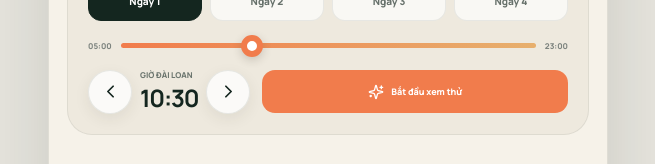
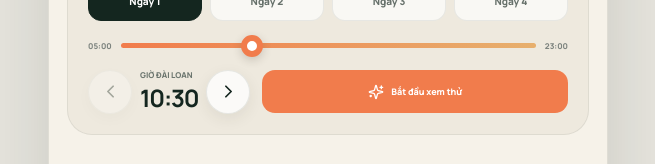
Before and after one commit to tranhiepdat/TripGuide, a React (Vite) app: page / in a window 1280 px wide. Shown: the part 1088-1252 px from the top of the page, without its empty margins (312-967 px from the left). Built offline with nearby package versions, Linux system fonts and the light colour scheme.

Commit message:
Navigate preview by destination
Make the preview chevrons move between itinerary destinations, including across day boundaries, while preserving manual time selection.

```diff
--- a/src/App.tsx
+++ b/src/App.tsx
@@ -59,7 +59,7 @@ type OpenDirections = (item: ItineraryItem) => void;
 
 const PREVIEW_START_MINUTES = 5 * 60;
 const PREVIEW_END_MINUTES = 23 * 60;
-const PREVIEW_STEP_MINUTES = 5;
+const PREVIEW_SLIDER_STEP_MINUTES = 5;
 
 const SOURCE_URL =
   'https://app.notion.com/p/aef8fa576f704484bc66494b64004474?v=3afe8e18611981c79e78000c06433c8e';
@@ -195,6 +195,41 @@ function getTaipeiMinutes(date: Date) {
   const hour = Number(parts.find((part) => part.type === 'hour')?.value ?? 0);
   const minute = Number(parts.find((part) => part.type === 'minute')?.value ?? 0);
   return hour * 60 + minute;
+}
+
+function getPreviewPosition(item: ItineraryItem) {
+  const previewAt = new Date(toInstant(item, 'start').getTime() + 5 * 60_000);
+  return {
+    day: item.dayNumber,
+    minutes: getTaipeiMinutes(previewAt),
+  };
+}
+
+function getAdjacentDestinations(day: number, minutes: number) {
+  const destinations = orderedItems();
+  const cursorMs = getPreviewInstant(day, minutes).getTime();
+  const currentIndex = destinations.findIndex(
+    (item) =>
+      toInstant(item, 'start').getTime() <= cursorMs &&
+      cursorMs < toInstant(item, 'end').getTime(),
+  );
+
+  if (currentIndex >= 0) {
+    return {
+      previous: destinations[currentIndex - 1],
+      next: destinations[currentIndex + 1],
+    };
+  }
+
+  const nextIndex = destinations.findIndex(
+    (item) => toInstant(item, 'start').getTime() > cursorMs,
+  );
+  if (nextIndex < 0) return { previous: destinations.at(-1), next: undefined };
+
+  return {
+    previous: destinations[nextIndex - 1],
+    next: destinations[nextIndex],
+  };
 }
 
 function countdownLabel(target: Date, now: Date) {
@@ -351,6 +386,7 @@ function PreviewControls({
   enabled,
   onDayChange,
   onMinutesChange,
+  onDestinationChange,
   onEnable,
   onReset,
 }: {
@@ -359,13 +395,11 @@ function PreviewControls({
   enabled: boolean;
   onDayChange: (day: number) => void;
   onMinutesChange: (minutes: number) => void;
+  onDestinationChange: (item: ItineraryItem) => void;
   onEnable: () => void;
   onReset: () => void;
 }) {
-  const stepPreviewTime = (direction: -1 | 1) => {
-    const nextMinutes = previewMinutes + direction * PREVIEW_STEP_MINUTES;
-    onMinutesChange(Math.min(PREVIEW_END_MINUTES, Math.max(PREVIEW_START_MINUTES, nextMinutes)));
-  };
+  const { previous, next } = getAdjacentDestinations(previewDay, previewMinutes);
 
   return (
     <section className="preview-panel" aria-label="Xem thử lịch trình">
@@ -397,7 +431,7 @@ function PreviewControls({
             type="range"
             min={PREVIEW_START_MINUTES}
             max={PREVIEW_END_MINUTES}
-            step={PREVIEW_STEP_MINUTES}
+            step={PREVIEW_SLIDER_STEP_MINUTES}
             value={previewMinutes}
             aria-valuetext={formatPreviewClock(previewMinutes)}
             onChange={(event) => onMinutesChange(Number(event.target.value))}
@@ -406,14 +440,14 @@ function PreviewControls({
         <span>23:00</span>
       </div>
       <div className="preview-commit">
-        <div className="preview-time-control" role="group" aria-label="Điều chỉnh thời gian xem thử">
+        <div className="preview-time-control" role="group" aria-label="Chuyển giữa các điểm trong lịch trình">
           <button
-            className="time-step-button"
+            className="destination-step-button"
             type="button"
-            aria-label="Lùi 5 phút"
-            title="Lùi 5 phút"
-            disabled={previewMinutes <= PREVIEW_START_MINUTES}
-            onClick={() => stepPreviewTime(-1)}
+            aria-label={previous ? `Điểm trước: ${previous.title}` : 'Không có điểm trước'}
+            title={previous ? `Điểm trước: ${previous.title}` : 'Không có điểm trước'}
+            disabled={!previous}
+            onClick={() => previous && onDestinationChange(previous)}
           >
             <ChevronLeft size={21} />
           </button>
@@ -424,12 +458,12 @@ function PreviewControls({
             </output>
           </div>
           <button
-            className="time-step-button"
+            className="destination-step-button"
             type="button"
-            aria-label="Tiến 5 phút"
-            title="Tiến 5 phút"
-            disabled={previewMinutes >= PREVIEW_END_MINUTES}
-            onClick={() => stepPreviewTime(1)}
+            aria-label={next ? `Điểm tiếp theo: ${next.title}` : 'Không có điểm tiếp theo'}
+            title={next ? `Điểm tiếp theo: ${next.title}` : 'Không có điểm tiếp theo'}
+            disabled={!next}
+            onClick={() => next && onDestinationChange(next)}
           >
             <ChevronRight size={21} />
           </button>
@@ -459,6 +493,7 @@ function NowScreen({
   onDirections,
   onPreviewDay,
   onPreviewMinutes,
+  onPreviewDestination,
   onPreviewEnable,
   onPreviewReset,
 }: {
@@ -472,6 +507,7 @@ function NowScreen({
   onDirections: OpenDirections;
   onPreviewDay: (day: number) => void;
   onPreviewMinutes: (minutes: number) => void;
+  onPreviewDestination: (item: ItineraryItem) => void;
   onPreviewEnable: () => void;
   onPreviewReset: () => void;
 }) {
@@ -590,6 +626,7 @@ function NowScreen({
         enabled={isPreviewing}
         onDayChange={onPreviewDay}
         onMinutesChange={onPreviewMinutes}
+        onDestinationChange={onPreviewDestination}
         onEnable={onPreviewEnable}
         onReset={onPreviewReset}
       />
@@ -1040,11 +1077,16 @@ function App() {
     window.scrollTo({ top: 0, behavior: 'smooth' });
   };
 
+  const previewDestination = (item: ItineraryItem) => {
+    const position = getPreviewPosition(item);
+    setPreviewDay(position.day);
+    setSelectedDay(position.day);
+    setPreviewMinutes(position.minutes);
+    setIsPreviewing(true);
+  };
+
   const previewItem = (item: ItineraryItem) => {
-    const previewAt = new Date(toInstant(item, 'start').getTime() + 5 * 60_000);
-    setPreviewDay(item.dayNumber);
-    setPreviewMinutes(getTaipeiMinutes(previewAt));
-    setIsPreviewing(true);
+    previewDestination(item);
     setMode('now');
     window.scrollTo({ top: 0, behavior: 'smooth' });
   };
@@ -1094,6 +1136,7 @@ function App() {
               if (isPreviewing) setSelectedDay(day);
             }}
             onPreviewMinutes={setPreviewMinutes}
+            onPreviewDestination={previewDestination}
             onPreviewEnable={() => setIsPreviewing(true)}
             onPreviewReset={() => setIsPreviewing(false)}
           />
--- a/src/styles.css
+++ b/src/styles.css
@@ -760,7 +760,7 @@ main {
   padding-inline: 8px;
 }
 
-.time-step-button {
+.destination-step-button {
   display: grid;
   width: 44px;
   height: 44px;
@@ -774,11 +774,11 @@ main {
   place-items: center;
 }
 
-.time-step-button:active:not(:disabled) {
+.destination-step-button:active:not(:disabled) {
   transform: translateY(1px);
 }
 
-.time-step-button:disabled {
+.destination-step-button:disabled {
   opacity: 0.34;
   cursor: default;
 }
```
